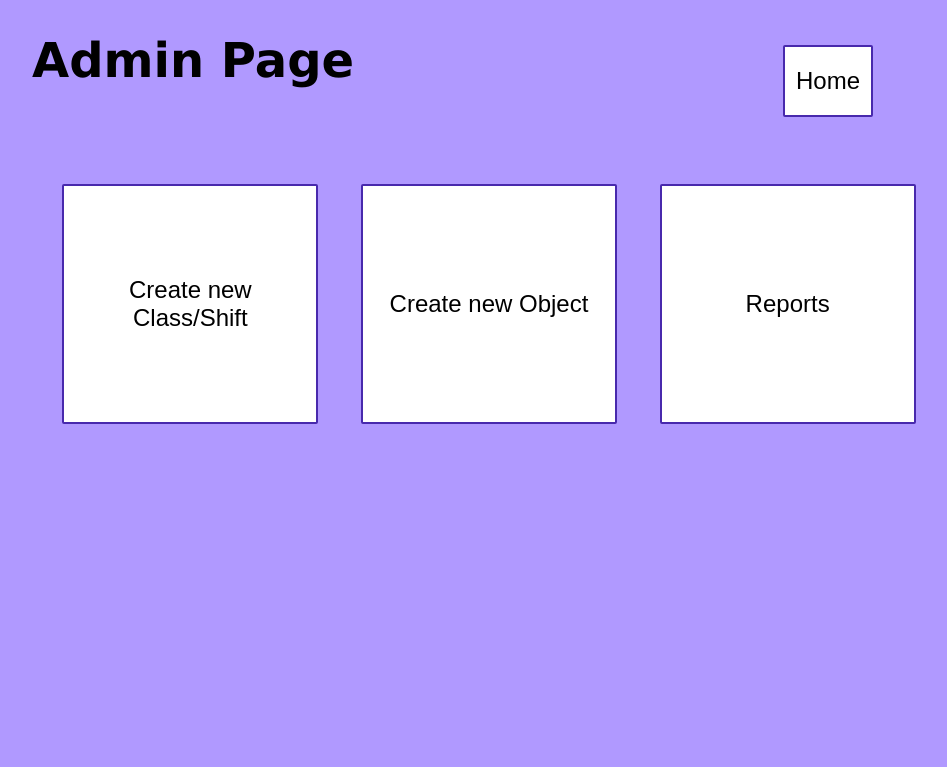
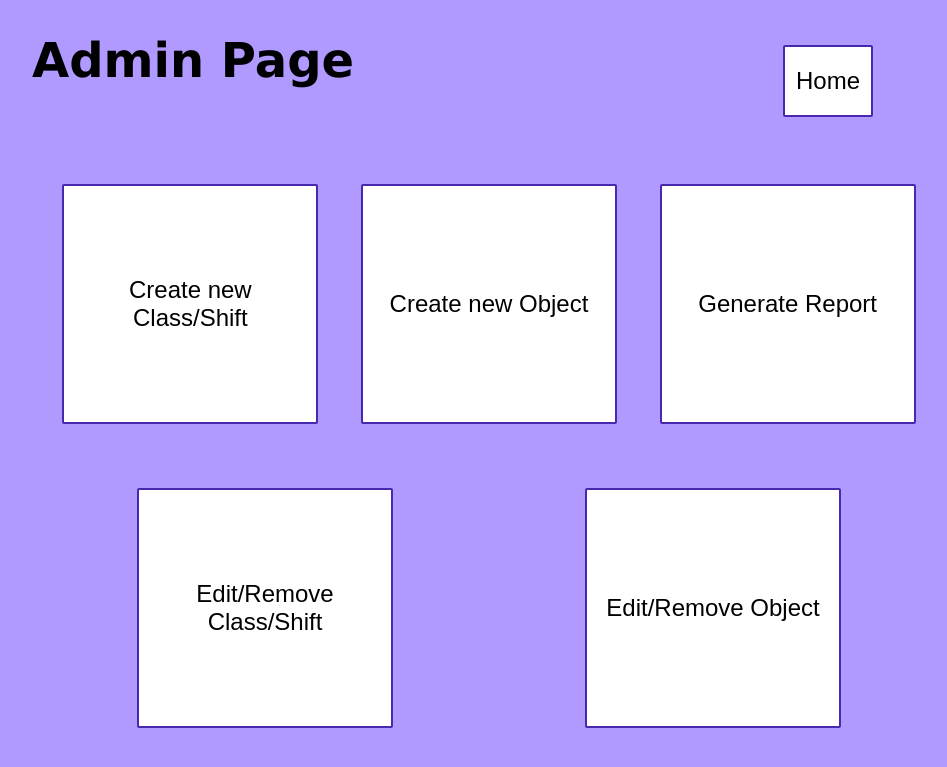
Before and after one commit to CathyGuang/Timesheet-System, a PHP site: page /admin/index.html in a window 1280 px wide. Shown: the top 767 px of the page, without its empty margins (151-1098 px from the left). Run offline with PHP 8.4, Linux system fonts and the light colour scheme.

Commit message:
added buttons to admin screen, added button background colors to css

```diff
--- a/admin/index.html
+++ b/admin/index.html
@@ -18,7 +18,10 @@
   <div class="main-content-div">
     <a href="create-new-event"><button>Create new Class/Shift</button></a>
     <a href="create-new-object"><button>Create new Object</button></a>
-    <a href="reports"><button>Reports</button></a>
+    <a href="reports"><button>Generate Report</button></a>
+    <a href=""><button>Edit/Remove Class/Shift</button></a>
+    <a href=""><button>Edit/Remove Object</button></a>
+
   </div>
 
 
--- a/static/main.css
+++ b/static/main.css
@@ -2,6 +2,9 @@
 :root {
   --background-purple: #b099ff;
   --dark-purple: #321c77;
+  --background-blue: #91ecff;
+  --background-red: #ff7c7c;
+  --background-green: #8aff84;
 
   font-family: Verdana, sans-serif;
   font-size: 18pt;
```
